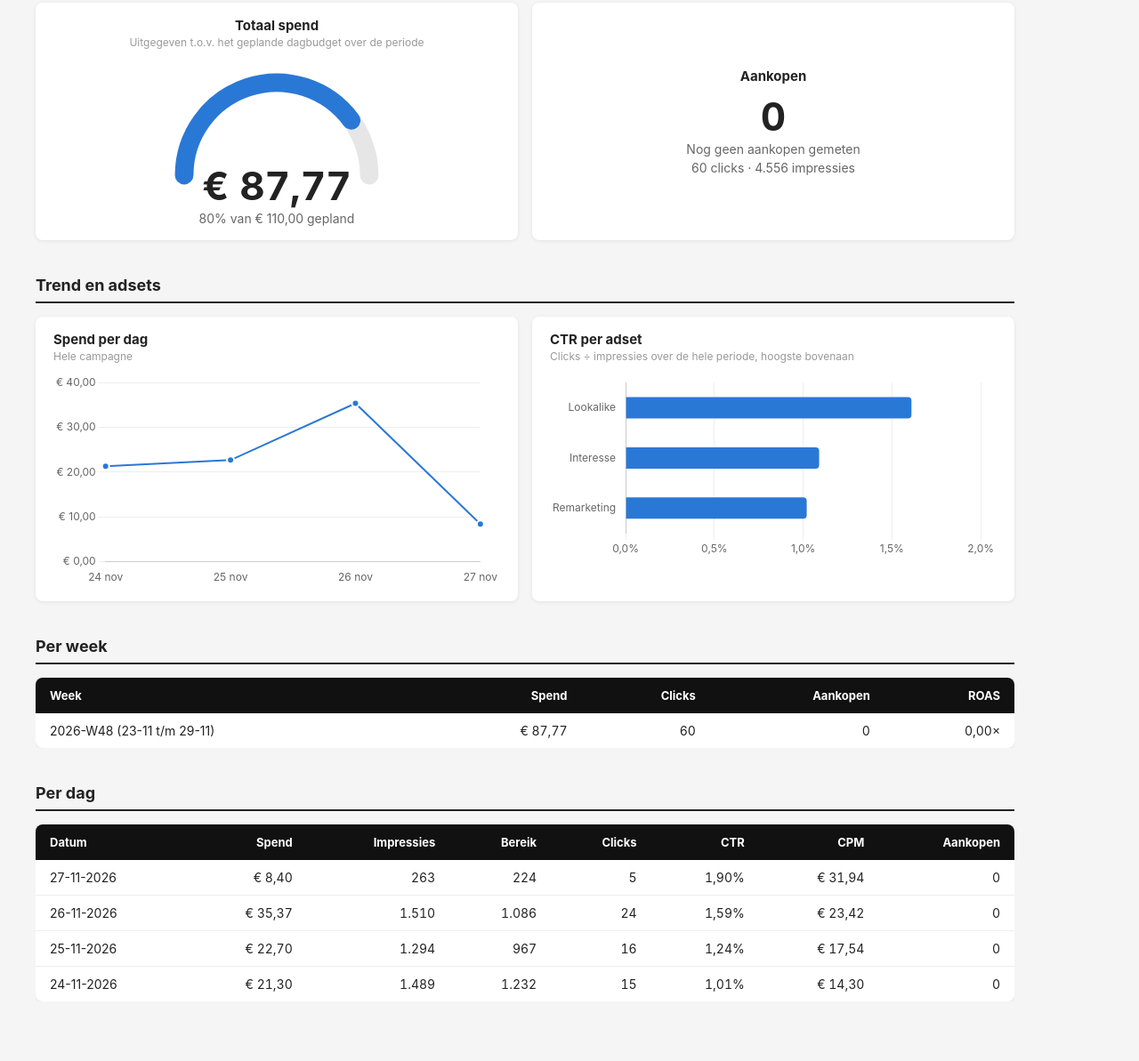
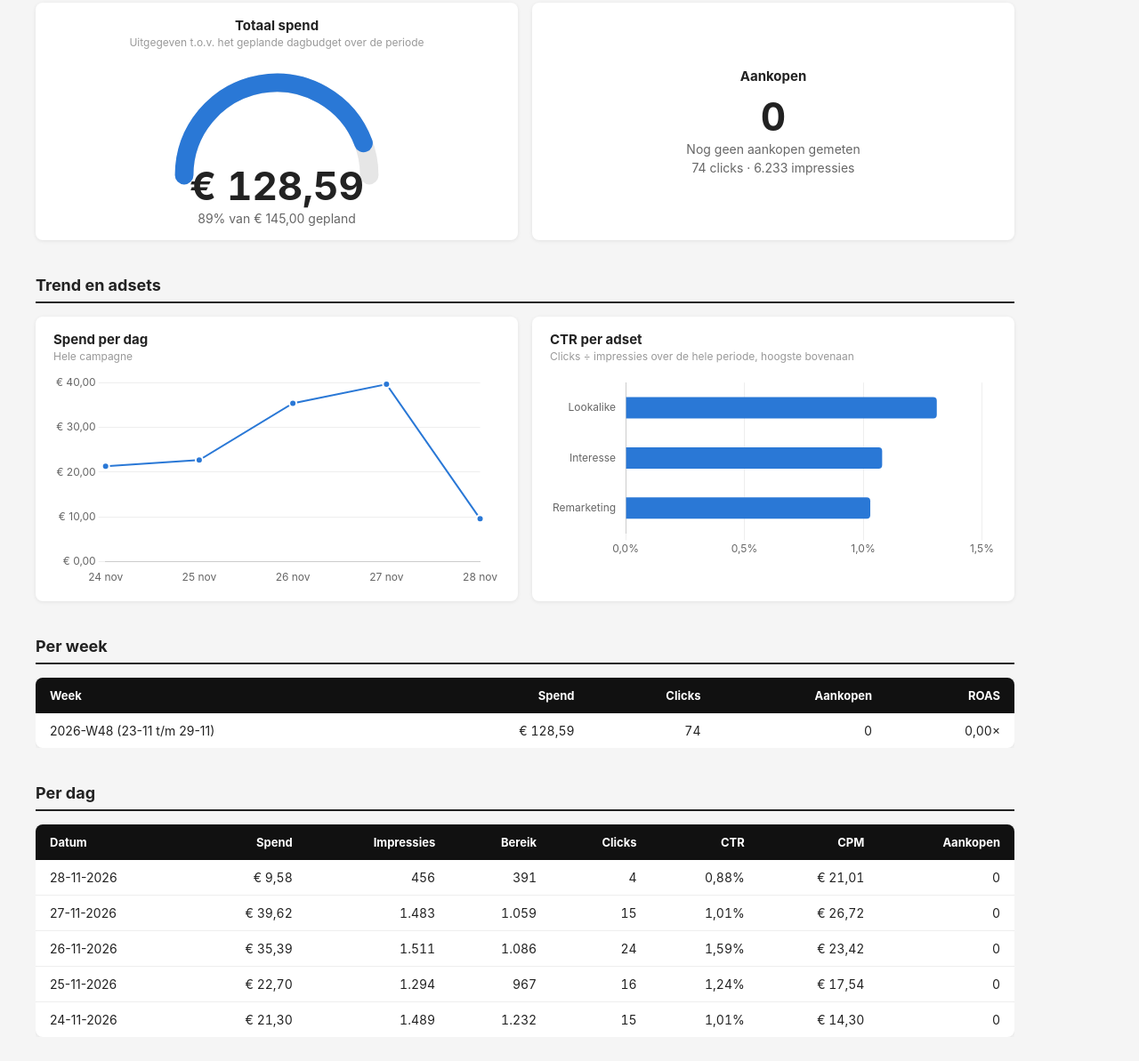
Before and after one commit to dairyon-debug/lumicskin-dashboard, a plain HTML site: page meta_dashboard.html in a window 1280 px wide. Shown: the part 231-1424 px from the top of the page at 89% size. Before the commit the page ends 1389 px from the top, so only its background shows below. Drawn offline with nearby package versions, Linux system fonts and the light colour scheme.

Commit message:
Meta Ads-dashboard bijgewerkt (28-11-2026)

```diff
--- a/meta_dashboard.html
+++ b/meta_dashboard.html
@@ -50,7 +50,7 @@
 <body>
 <div class="header">
   <h1>LumicSkin — Meta Ads · Black Friday</h1>
-  <p>Bijgewerkt op 27-11-2026 10:24 · Periode: 24-11 t/m 27-11-2026 (vandaag nog niet compleet) · Bron: <a href="https://docs.google.com/spreadsheets/d/1I0q-H04FupPo9R6X-HB-HVqXp6SKveEGlicn9qkvGgA">Google Sheet</a></p>
+  <p>Bijgewerkt op 28-11-2026 09:17 · Periode: 24-11 t/m 28-11-2026 (vandaag nog niet compleet) · Bron: <a href="https://docs.google.com/spreadsheets/d/1I0q-H04FupPo9R6X-HB-HVqXp6SKveEGlicn9qkvGgA">Google Sheet</a></p>
 </div>
 <div class="content">
 
@@ -58,18 +58,18 @@
   <div class="grid">
     <div class="card gauge">
       <h3>Totaal spend</h3><p class="hint">Uitgegeven t.o.v. het geplande dagbudget over de periode</p>
-      <svg viewBox="0 0 200 112" role="img" aria-label="€ 87,77 van € 110,00 gepland budget">
+      <svg viewBox="0 0 200 112" role="img" aria-label="€ 128,59 van € 145,00 gepland budget">
         <path d="M 20 100 A 80 80 0 0 1 180 100" fill="none" stroke="var(--track)" stroke-width="16" stroke-linecap="round"/>
-        <path d="M 20 100 A 80 80 0 0 1 164.41 52.55" fill="none" stroke="var(--series)" stroke-width="16" stroke-linecap="round"/>
+        <path d="M 20 100 A 80 80 0 0 1 175.00 72.15" fill="none" stroke="var(--series)" stroke-width="16" stroke-linecap="round"/>
       </svg>
-      <div class="big" style="margin-top:-28px">€ 87,77</div>
-      <div class="sub">80% van € 110,00 gepland</div>
+      <div class="big" style="margin-top:-28px">€ 128,59</div>
+      <div class="sub">89% van € 145,00 gepland</div>
     </div>
     <div class="card counter">
       <h3>Aankopen</h3>
       <div class="big" style="margin-top:12px">0</div>
       <div class="sub">Nog geen aankopen gemeten</div>
-      <div class="sub">60 clicks · 4.556 impressies</div>
+      <div class="sub">74 clicks · 6.233 impressies</div>
     </div>
   </div>
 
@@ -85,8 +85,8 @@
   <div class="scroll"><table>
     <thead><tr><th>Week</th><th class="num">Spend</th><th class="num">Clicks</th><th class="num">Aankopen</th><th class="num">ROAS</th></tr></thead>
     <tbody>
-        <tr><td>2026-W48 (23-11 t/m 29-11)</td><td class="num">€ 87,77</td>
-        <td class="num">60</td><td class="num">0</td>
+        <tr><td>2026-W48 (23-11 t/m 29-11)</td><td class="num">€ 128,59</td>
+        <td class="num">74</td><td class="num">0</td>
         <td class="num">0,00×</td></tr></tbody>
   </table></div>
 
@@ -95,12 +95,16 @@
     <thead><tr><th>Datum</th><th class="num">Spend</th><th class="num">Impressies</th><th class="num">Bereik</th>
       <th class="num">Clicks</th><th class="num">CTR</th><th class="num">CPM</th><th class="num">Aankopen</th></tr></thead>
     <tbody>
-        <tr><td>27-11-2026</td><td class="num">€ 8,40</td>
-        <td class="num">263</td><td class="num">224</td><td class="num">5</td>
-        <td class="num">1,90%</td><td class="num">€ 31,94</td>
+        <tr><td>28-11-2026</td><td class="num">€ 9,58</td>
+        <td class="num">456</td><td class="num">391</td><td class="num">4</td>
+        <td class="num">0,88%</td><td class="num">€ 21,01</td>
         <td class="num">0</td></tr>
-        <tr><td>26-11-2026</td><td class="num">€ 35,37</td>
-        <td class="num">1.510</td><td class="num">1.086</td><td class="num">24</td>
+        <tr><td>27-11-2026</td><td class="num">€ 39,62</td>
+        <td class="num">1.483</td><td class="num">1.059</td><td class="num">15</td>
+        <td class="num">1,01%</td><td class="num">€ 26,72</td>
+        <td class="num">0</td></tr>
+        <tr><td>26-11-2026</td><td class="num">€ 35,39</td>
+        <td class="num">1.511</td><td class="num">1.086</td><td class="num">24</td>
         <td class="num">1,59%</td><td class="num">€ 23,42</td>
         <td class="num">0</td></tr>
         <tr><td>25-11-2026</td><td class="num">€ 22,70</td>
@@ -114,7 +118,7 @@
   </table></div>
 
 </div>
-<script type="application/json" id="chart-data">{"daily": [{"date": "2026-11-24", "spend": 21.3}, {"date": "2026-11-25", "spend": 22.7}, {"date": "2026-11-26", "spend": 35.37}, {"date": "2026-11-27", "spend": 8.4}], "adsets": [{"name": "Lookalike", "full": "2. Lookalike — Vergelijkbaar publiek 1-3%", "spend": 33.67, "clicks": 37, "impressions": 2291.318535097625, "ctr": 1.61}, {"name": "Interesse", "full": "3. Interesse — Skincare & Natural Beauty NL", "spend": 25.939999999999998, "clicks": 12, "impressions": 1100.7161990646227, "ctr": 1.09}, {"name": "Remarketing", "full": "1. Remarketing — Website bezoekers 30 dagen", "spend": 28.16, "clicks": 11, "impressions": 1083.5299487035904, "ctr": 1.02}]}</script>
+<script type="application/json" id="chart-data">{"daily": [{"date": "2026-11-24", "spend": 21.3}, {"date": "2026-11-25", "spend": 22.7}, {"date": "2026-11-26", "spend": 35.39}, {"date": "2026-11-27", "spend": 39.62}, {"date": "2026-11-28", "spend": 9.58}], "adsets": [{"name": "Lookalike", "full": "2. Lookalike — Vergelijkbaar publiek 1-3%", "spend": 49.730000000000004, "clicks": 43, "impressions": 3273.495883648986, "ctr": 1.31}, {"name": "Interesse", "full": "3. Interesse — Skincare & Natural Beauty NL", "spend": 26.24, "clicks": 12, "impressions": 1110.9162150021475, "ctr": 1.08}, {"name": "Remarketing", "full": "1. Remarketing — Website bezoekers 30 dagen", "spend": 52.62, "clicks": 19, "impressions": 1843.110869574834, "ctr": 1.03}]}</script>
 <script>
 const data = JSON.parse(document.getElementById("chart-data").textContent);
 const css = getComputedStyle(document.documentElement);
```
